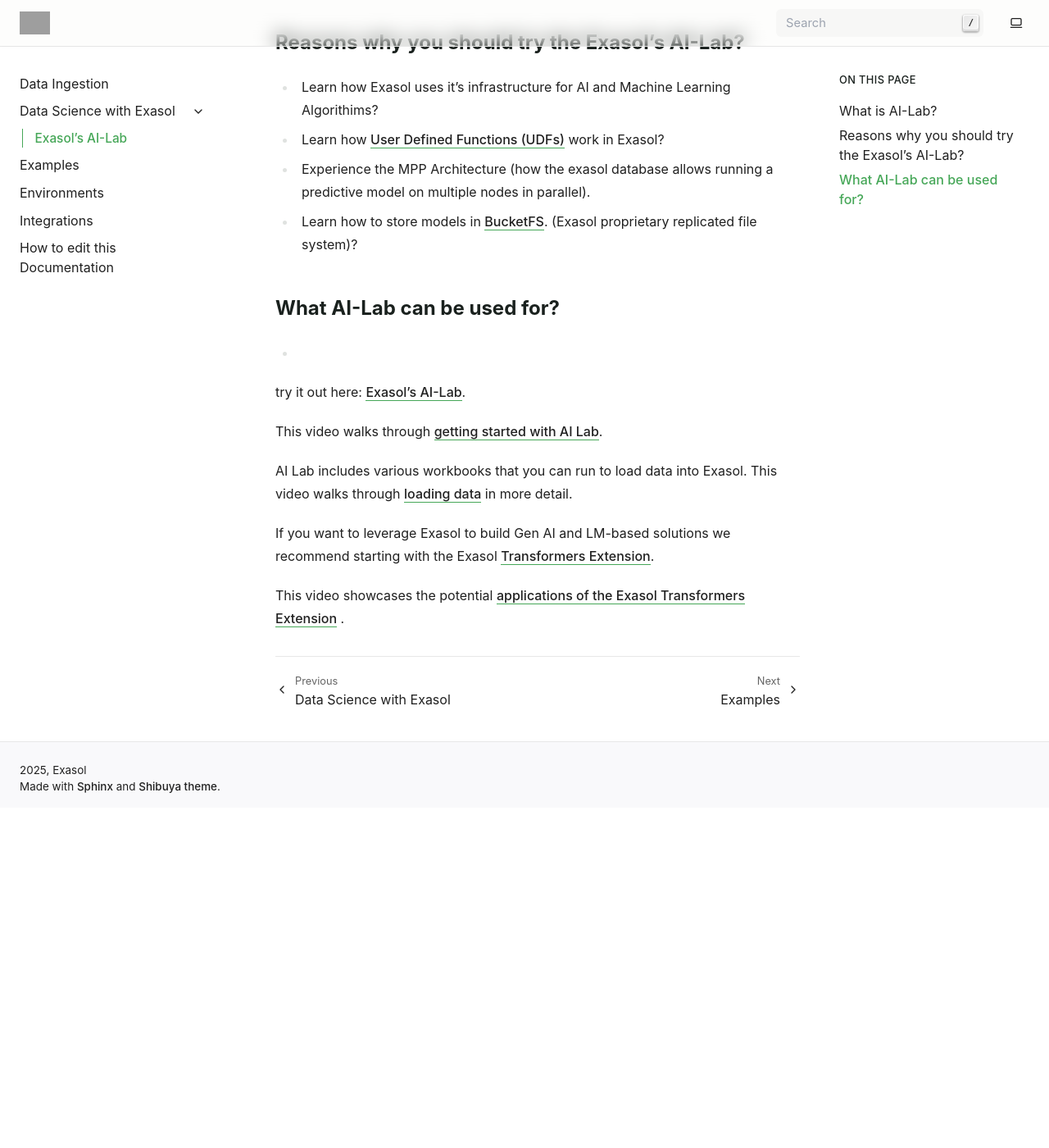
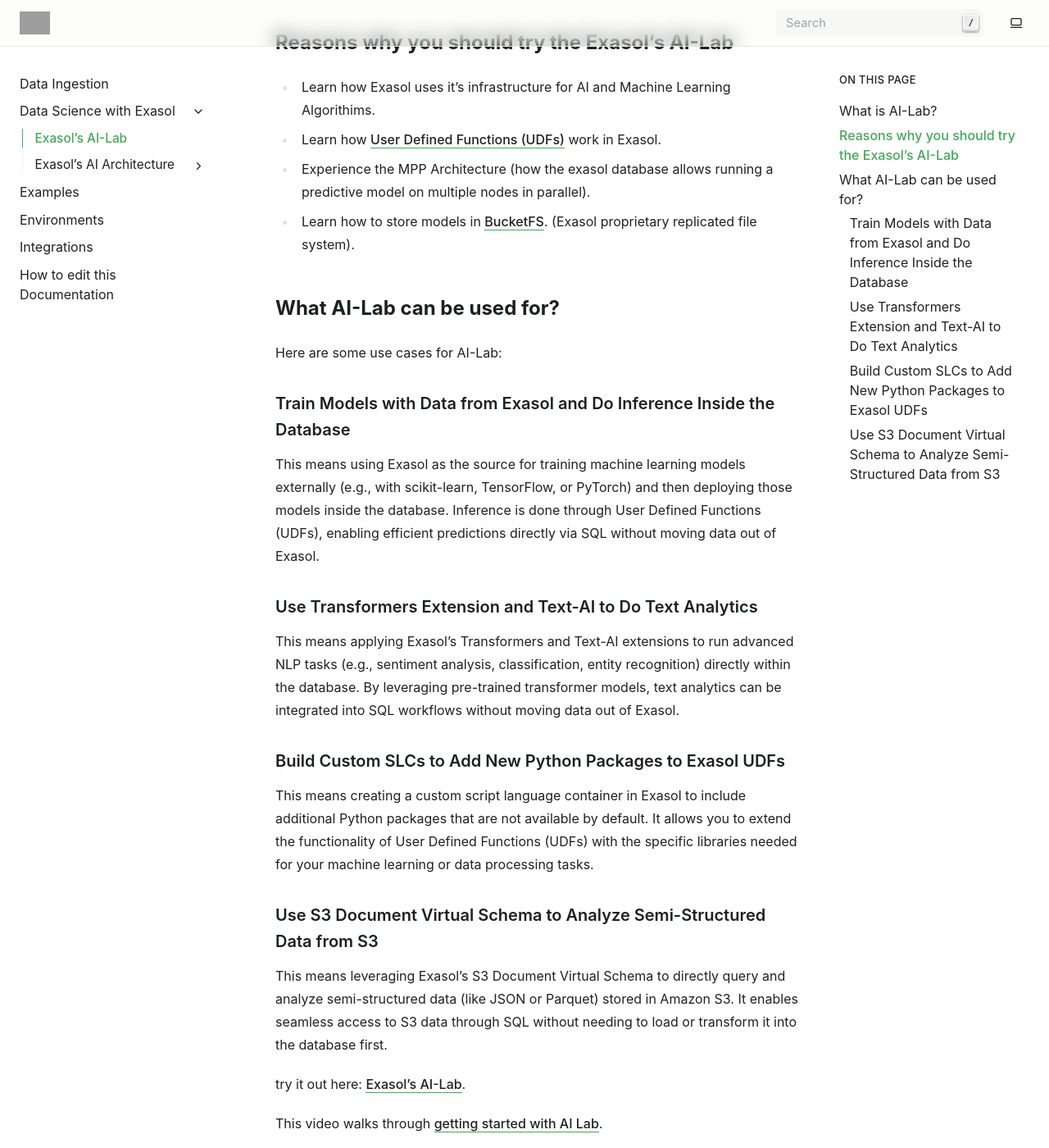
Before and after one commit to exasol/developer-documentation, a Sphinx documentation site: the page built from doc/data_science/ai_lab.rst, in a window 1280 px wide and 1400 px high, scrolled down 416 px. Shown: the whole window at 82% size. Built offline with Sphinx 7.4.7, drawn with Linux system fonts in a browser that asks for light colours; pages that are not in the unit, such as notebooks, are missing from menus; before the commit the page ends 1386 px from its top, so only the background shows below that; some of the changed text lies outside the part shown; grey boxes are pictures that could not be loaded.

Commit message:
Data Science doc updat

```diff
--- /dev/null
+++ b/doc/data_science/ai_architecture/index.rst
@@ -0,0 +1,10 @@
+Exasol's AI Architecture
+=========================
+
+.. toctree::
+   :maxdepth: 1
+
+   udf
+   slc
+   bfs
+   parallel_processing
--- /dev/null
+++ b/doc/data_science/ai_architecture/slc.rst
@@ -0,0 +1,4 @@
+SLC (Script Language Containers)
+===========================================
+
+A script language container consists of a Linux container with a complete Linux distribution and all required libraries and a script client. The script client is responsible for the communication with the database and for executing the UDF code.
--- /dev/null
+++ b/doc/data_science/ai_architecture/udf.rst
@@ -0,0 +1,7 @@
+UDF (User Defined Functions)
+========================================
+
+
+User Defined Functions are one of the most powerful features of Exasol. It offers endless opportunities for embedding customer and third-party computational modules and frameworks into the database. For instance, it is possible to compute a complex AI model based on PyTorch inside the database. Examples of that are included in the tutorials. Given the parallel architecture of the database, the model will be simultaneously computed on each node.
+
+The UDFs are backed by BucketFS - an Exasol proprietary replicated file system. This is where the model is usually stored. The file system is called replicated because the copies of all its files are stored at every node of the database cluster.
--- a/doc/data_science/ai_lab.rst
+++ b/doc/data_science/ai_lab.rst
@@ -5,22 +5,39 @@
 
 
 What is AI-Lab?
-^^^^^^^^^^^^^^^^
+-----------------
 
 AI-Lab is a collection of interactive computational notebooks created by Exasol to showcase and demonstrate the capabilities of Exasol and its infrastructure in the context of Machine Learning and AI.
 
-Reasons why you should try the Exasol's AI-Lab?
-^^^^^^^^^^^^^^^^^^^^^^^^^^^^^^^^^^^^^^^^^^^^^^^^^
+Reasons why you should try the Exasol's AI-Lab
+------------------------------------------------
 
-* Learn how Exasol uses it's infrastructure for AI and Machine Learning Algorithims?
-* Learn how `User Defined Functions (UDFs) <https://docs.exasol.com/db/latest/database_concepts/udf_scripts.htm>`_ work in Exasol?
+* Learn how Exasol uses it's infrastructure for AI and Machine Learning Algorithims.
+* Learn how `User Defined Functions (UDFs) <https://docs.exasol.com/db/latest/database_concepts/udf_scripts.htm>`_ work in Exasol.
 * Experience the MPP Architecture (how the exasol database allows running a predictive model on multiple nodes in parallel).
-* Learn how to store models in `BucketFS <https://docs.exasol.com/db/latest/database_concepts/bucketfs/bucketfs.htm>`_. (Exasol proprietary replicated file system)?
+* Learn how to store models in `BucketFS <https://docs.exasol.com/db/latest/database_concepts/bucketfs/bucketfs.htm>`_. (Exasol proprietary replicated file system).
 
 What AI-Lab can be used for?
-^^^^^^^^^^^^^^^^^^^^^^^^^^^^
+--------------------------------
 
-*
+Here are some use cases for AI-Lab:
+
+Train Models with Data from Exasol and Do Inference Inside the Database
+^^^^^^^^^^^^^^^^^^^^^^^^^^^^^^^^^^^^^^^^^^^^^^^^^^^^^^^^^^^^^^^^^^^^^^^^^^^^
+This means using Exasol as the source for training machine learning models externally (e.g., with scikit-learn, TensorFlow, or PyTorch) and then deploying those models inside the database. Inference is done through User Defined Functions (UDFs), enabling efficient predictions directly via SQL without moving data out of Exasol.
+
+Use Transformers Extension and Text-AI to Do Text Analytics
+^^^^^^^^^^^^^^^^^^^^^^^^^^^^^^^^^^^^^^^^^^^^^^^^^^^^^^^^^^^^^^
+This means applying Exasol’s Transformers and Text-AI extensions to run advanced NLP tasks (e.g., sentiment analysis, classification, entity recognition) directly within the database. By leveraging pre-trained transformer models, text analytics can be integrated into SQL workflows without moving data out of Exasol.
+
+Build Custom SLCs to Add New Python Packages to Exasol UDFs
+^^^^^^^^^^^^^^^^^^^^^^^^^^^^^^^^^^^^^^^^^^^^^^^^^^^^^^^^^^^^^^^^^^^^^^^^^^^^^^^^^^^
+This means creating a custom script language container in Exasol to include additional Python packages that are not available by default. It allows you to extend the functionality of User Defined Functions (UDFs) with the specific libraries needed for your machine learning or data processing tasks.
+
+Use S3 Document Virtual Schema to Analyze Semi-Structured Data from S3
+^^^^^^^^^^^^^^^^^^^^^^^^^^^^^^^^^^^^^^^^^^^^^^^^^^^^^^^^^^^^^^^^^^^^^^^^
+This means leveraging Exasol’s S3 Document Virtual Schema to directly query and analyze semi-structured data (like JSON or Parquet) stored in Amazon S3. It enables seamless access to S3 data through SQL without needing to load or transform it into the database first.
+
 
 try it out here: `Exasol's AI-Lab <https://github.com/exasol/ai-lab>`_.
 
--- a/doc/data_science/index.rst
+++ b/doc/data_science/index.rst
@@ -2,6 +2,7 @@
 =========================
 
 .. toctree::
-   :maxdepth: 1
+   :maxdepth: 2
 
    ai_lab
+   ai_architecture/index.rst
```
Also changed, not shown: doc/data_science/ai_architecture/bfs.rst (added, +8 -0 lines), doc/data_science/ai_architecture/parallel_processing.rst (added, +29 -0 lines).
